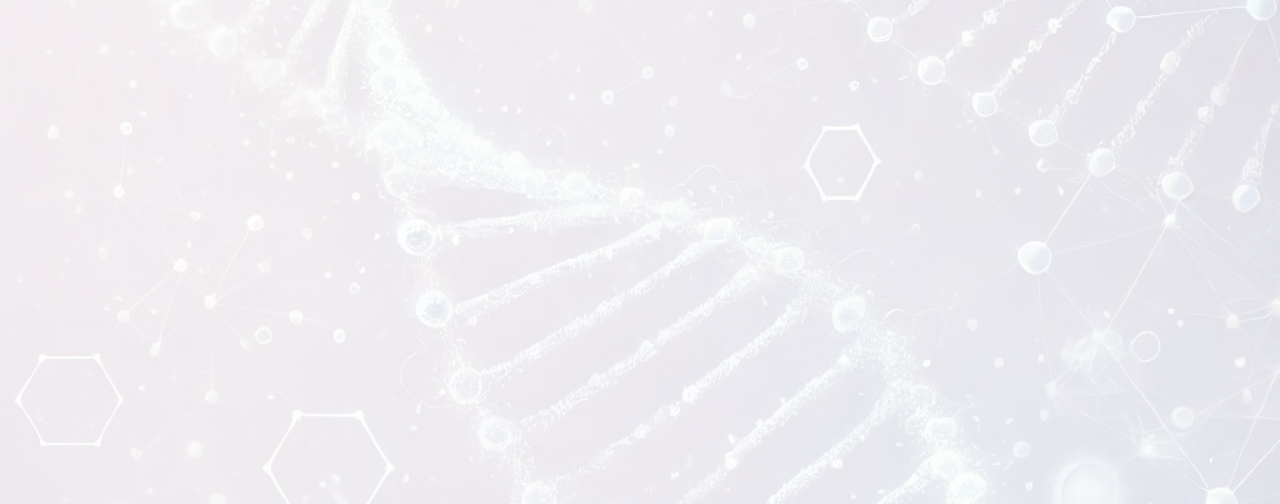
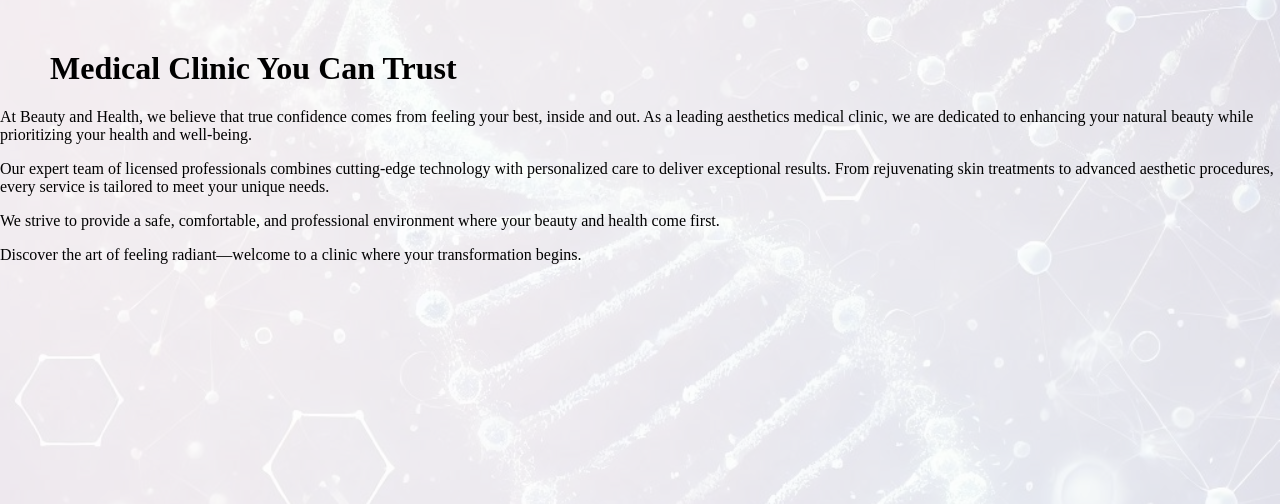
Before and after one commit to feliperosilva-study/landing-page, a Flask app: page / in a window 1280 px wide. Shown: the part 200-704 px from the top of the page. Run offline with Flask 3, Linux system fonts and the light colour scheme.

Commit message:
Changed navbar layout, created title and text on page

```diff
--- a/static/styles.css
+++ b/static/styles.css
@@ -11,6 +11,7 @@ body {
 .menu {
     display: flex;
     justify-content: space-between;
+    margin-bottom: 50px;
 }
 
 .logo {
@@ -31,3 +32,7 @@ body {
     margin-left: 30px;
     font-size: 20px;
 }
+
+.large-headline {
+    margin-left: 50px;
+}
--- a/templates/index.html
+++ b/templates/index.html
@@ -21,5 +21,17 @@
         </ul>
     </nav>
 
+    <div class="info">
+        <h1 class="large-headline">Medical Clinic You Can Trust</h1>
+        <p>At Beauty and Health, we believe that true confidence comes from feeling your best, inside and out. As a leading aesthetics medical clinic, we are dedicated to enhancing your natural beauty while prioritizing your health and well-being.</p>
+        <p>Our expert team of licensed professionals combines cutting-edge technology with personalized care to deliver exceptional results. From rejuvenating skin treatments to advanced aesthetic procedures, every service is tailored to meet your unique needs.</p>
+        <p>We strive to provide a safe, comfortable, and professional environment where your beauty and health come first.</p>
+        <p>Discover the art of feeling radiant—welcome to a clinic where your transformation begins.</p>
+    </div>
+
+    <!--Create form-->
+    <!--Make sure text and form are horizontally aligned-->
+    <!--Social media on footer-->
+
 </body>
 </html>
```
Also changed, not shown: main.py (+6 -1 lines).
